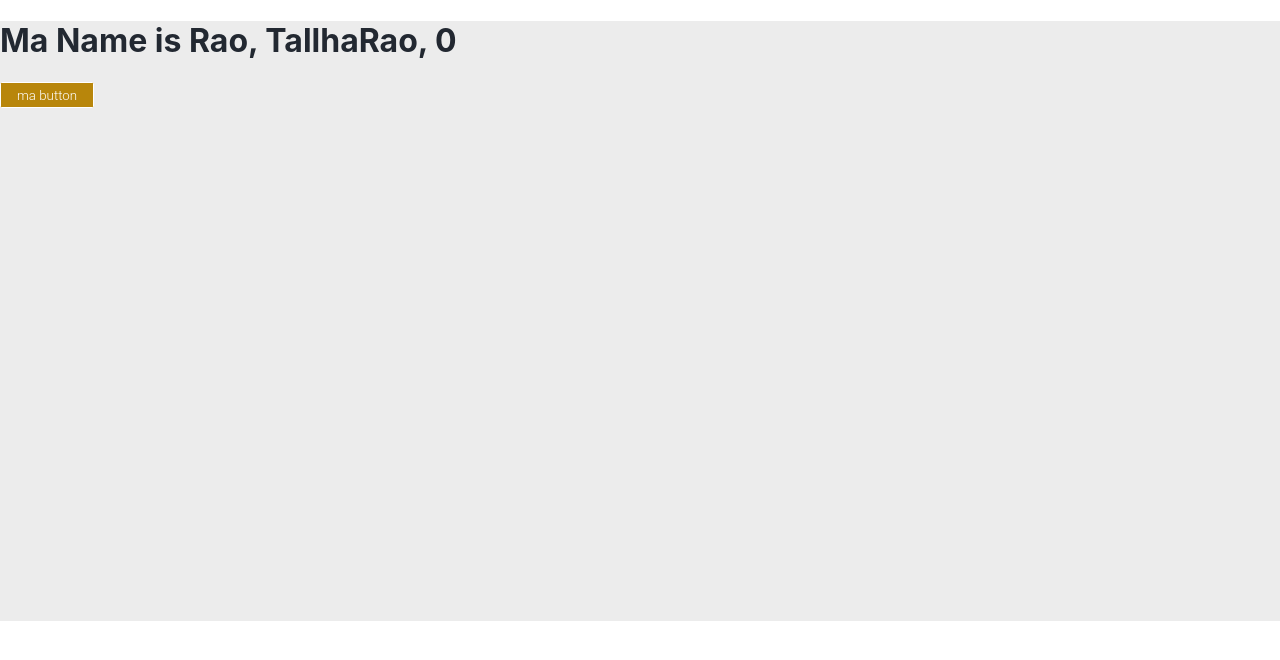
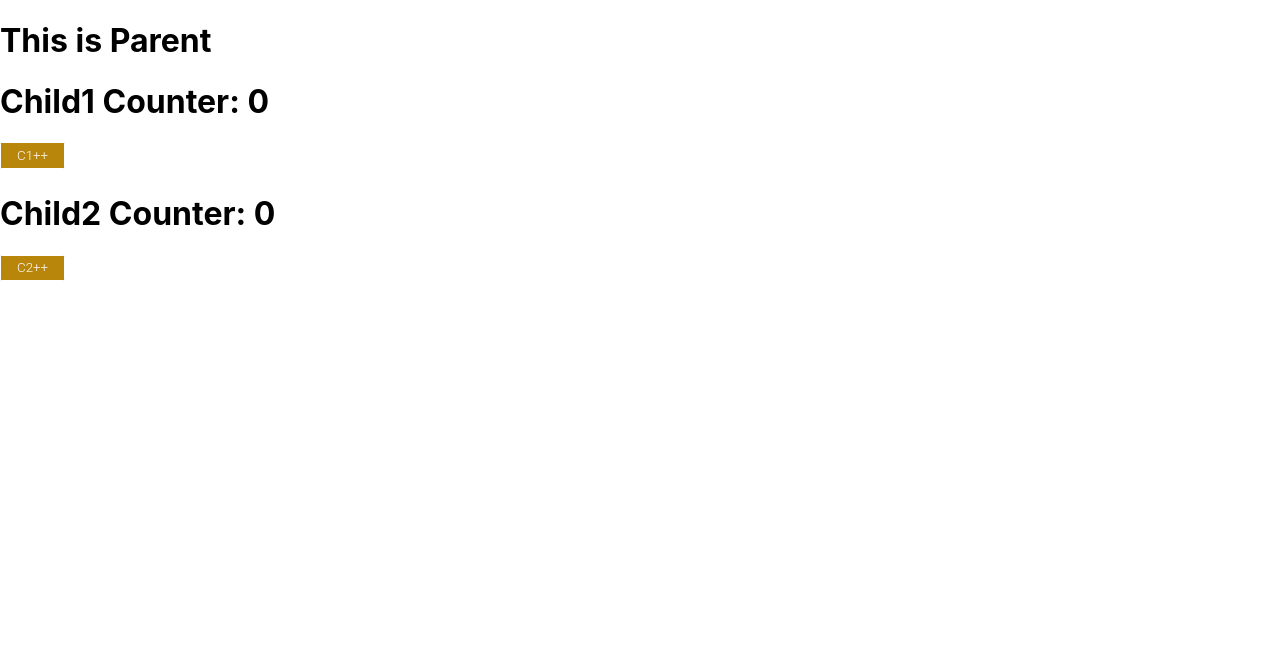
Before and after one commit to MuhammadTalhaRao/boot-camp_v2, a React (Create React App) app: page / in a window 1280 px wide. Shown: the top 660 px of the page. Built offline with nearby package versions, Linux system fonts and the light colour scheme.

Commit message:
contextHook

```diff
--- /dev/null
+++ b/src/CounterHook.js
@@ -0,0 +1,5 @@
+import React, { createContext } from 'react';
+
+const MaCounter = createContext(0);
+
+export default MaCounter;
--- /dev/null
+++ b/src/Parent.js
@@ -0,0 +1,20 @@
+import React, { Component, useState } from 'react';
+import Child1 from './child1';
+import Child2 from './child2';
+import MaCounter from './CounterHook';
+
+function Parent(){
+    let countState = useState(0);
+
+    return(
+        <div>
+            <MaCounter.Provider value = {countState} >
+                <h1>This is Parent</h1>
+                <Child1 />
+                <Child2 />
+            </MaCounter.Provider>
+        </div>
+    );
+}
+
+export default Parent;
--- /dev/null
+++ b/src/child1.js
@@ -0,0 +1,18 @@
+import React, { useContext } from 'react';
+import MaCounter from './CounterHook';
+import './button.css';
+
+function Child1(){
+    let counterValue = useContext(MaCounter);
+
+    return(
+        <div>
+            <h1>Child1 Counter: {counterValue[0]}</h1>
+            <button className = 'ClassicButton' onClick = {
+                ()=> counterValue[1](++counterValue[0])
+                } >C1++</button>
+        </div>
+    );
+}
+
+export default Child1;
--- /dev/null
+++ b/src/child2.js
@@ -0,0 +1,16 @@
+import React, { useContext } from 'react';
+import MaCounter from './CounterHook';
+
+function Child2(){
+    let couunterValue = useContext(MaCounter);
+    return(
+        <div>
+            <h1>Child2 Counter: {couunterValue[0]}</h1>
+            <button className = 'ClassicButton' onClick = {
+                ()=> couunterValue[1](couunterValue[0]++)
+            } >C2++</button>
+        </div>
+    );
+}
+
+export default Child2;
--- a/src/index.js
+++ b/src/index.js
@@ -5,11 +5,12 @@ import App from './App';
 import * as serviceWorker from './serviceWorker';
 import Cool_name from './ma_jsx';
 import Button from './button.js';
-import Counter from './counter_class';
+import CounterContext from './CounterHook.js';
+import Parent from './Parent.js';
 
 ReactDOM.render(
   <React.StrictMode>
-    <Cool_name f_name = 'Tallha' l_name = 'Rao' />
+    <Parent />
   </React.StrictMode>,
   document.getElementById('root')
 );
```
